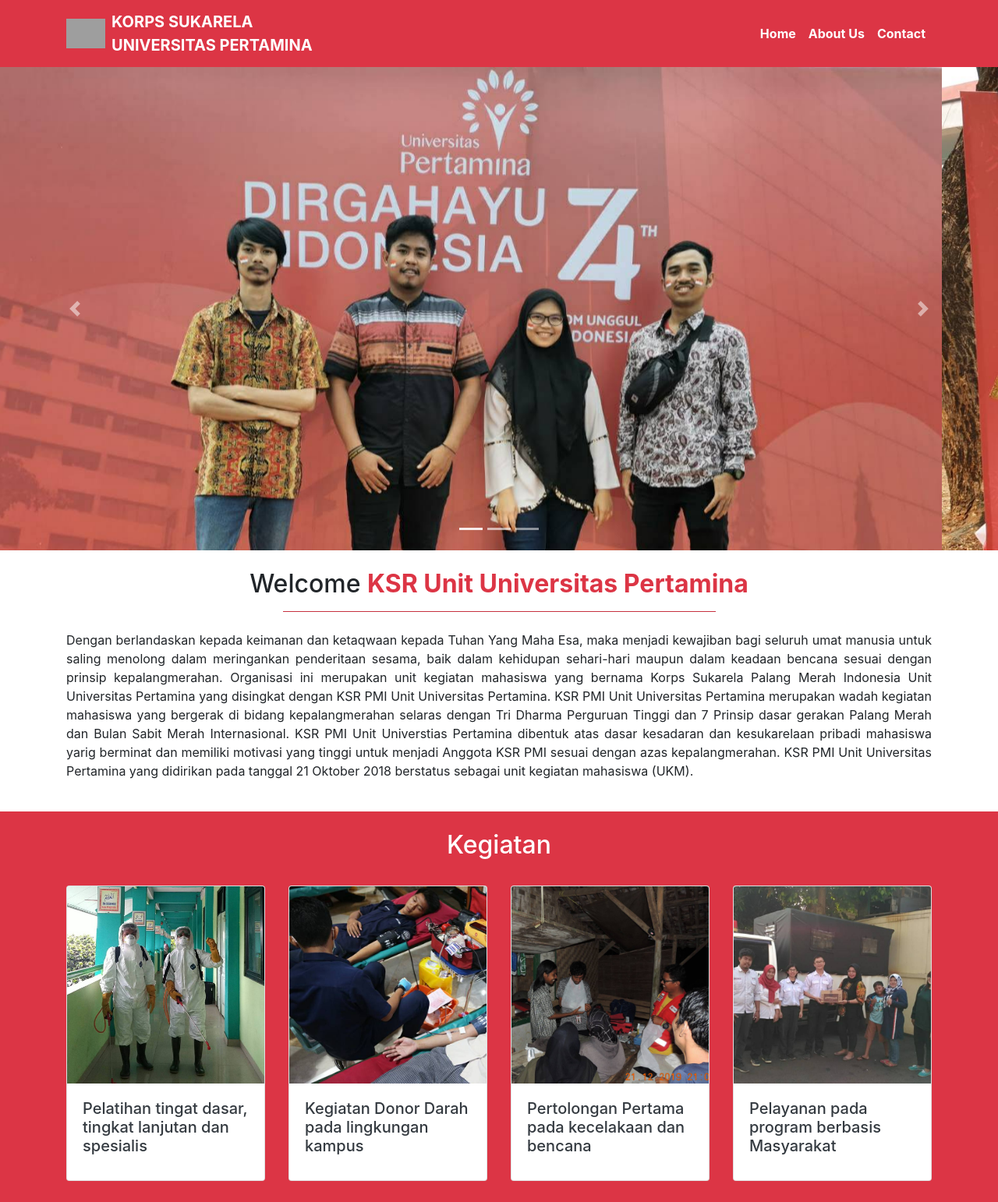
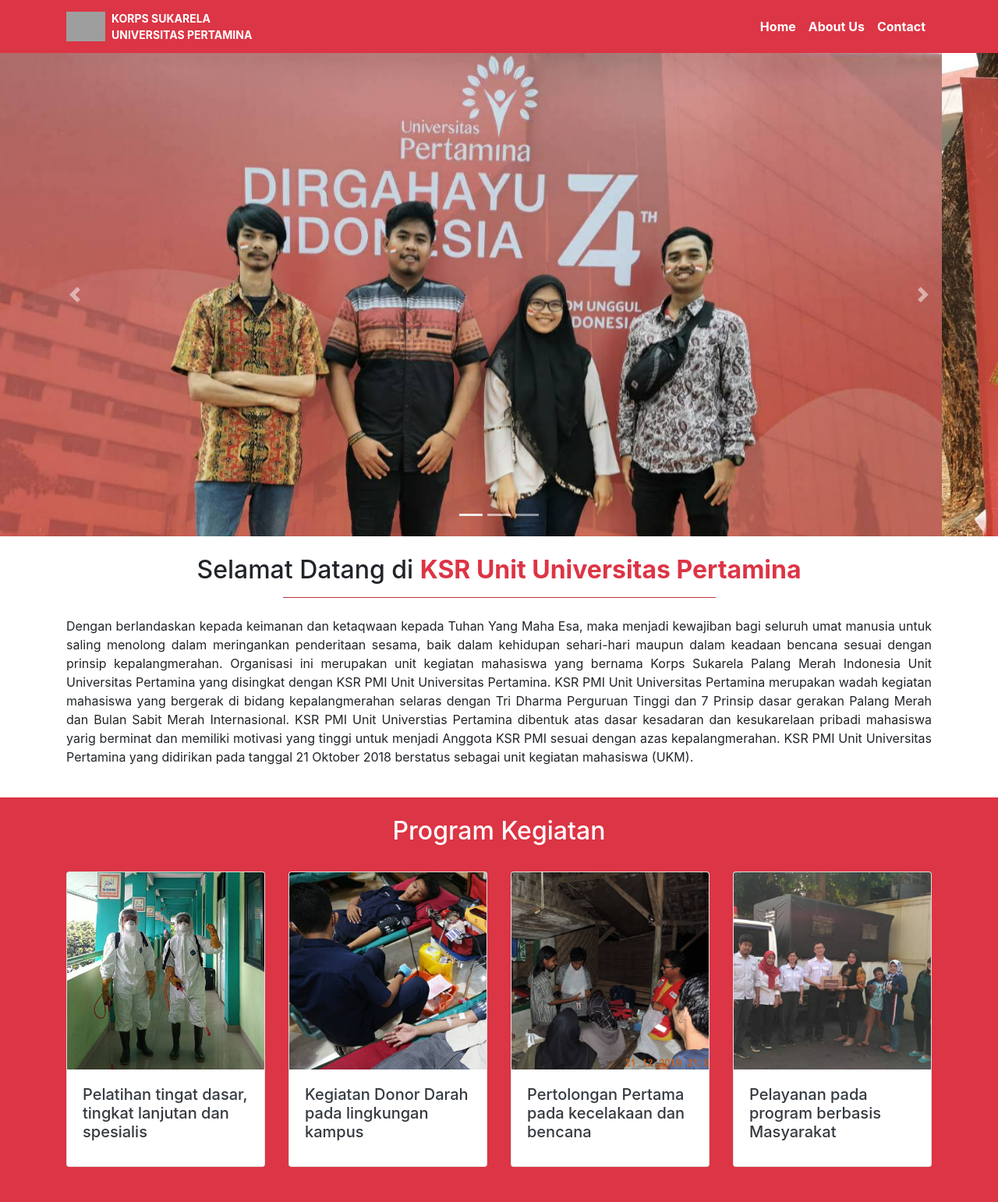
Before and after one commit to nshrullah/nshrullah.github.io, a plain HTML site: page index.html in a window 1280 px wide. Shown: the top 1542 px of the page at 78% size. Drawn offline with nearby package versions, Linux system fonts and the light colour scheme; grey boxes are pictures that could not be loaded.

Commit message:
ubah ukuran navbar

```diff
--- a/index.html
+++ b/index.html
@@ -26,7 +26,7 @@
             <div class="container">
                 <img src="https://universitaspertamina.ac.id/wp-content/uploads/2018/07/KSR-1.png" alt="logo"
                     width="50px">
-                <a class="navbar-brand ml-2 mr-auto text-white  "
+                <a class="navbar-brand ml-2 mr-auto text-white" style="font-size: 14px;"
                     href="file:///E:/makassarcoding/Websiter%20KSR/KSR%20UP.html"><b>KORPS
                         SUKARELA</b>
                     <br>
@@ -90,7 +90,7 @@
         <div class="container py-4">
             <div class="row text-justify">
                 <div class="col">
-                    <h2 class="text-center"> Welcome <b class="text-danger">KSR Unit Universitas Pertamina</b>
+                    <h2 class="text-center"> Selamat Datang di <b class="text-danger">KSR Unit Universitas Pertamina</b>
                     </h2>
                     <hr class="w-50 bg-danger">
                     <p class="mt-4">
@@ -117,7 +117,7 @@
         <div class="container py-4 pb-5">
             <div class="row text-justify mb-4">
                 <div class="col">
-                    <h2 class="text-center">Kegiatan</h2>
+                    <h2 class="text-center">Program Kegiatan</h2>
                 </div>
             </div>
             <div class="row">
```
